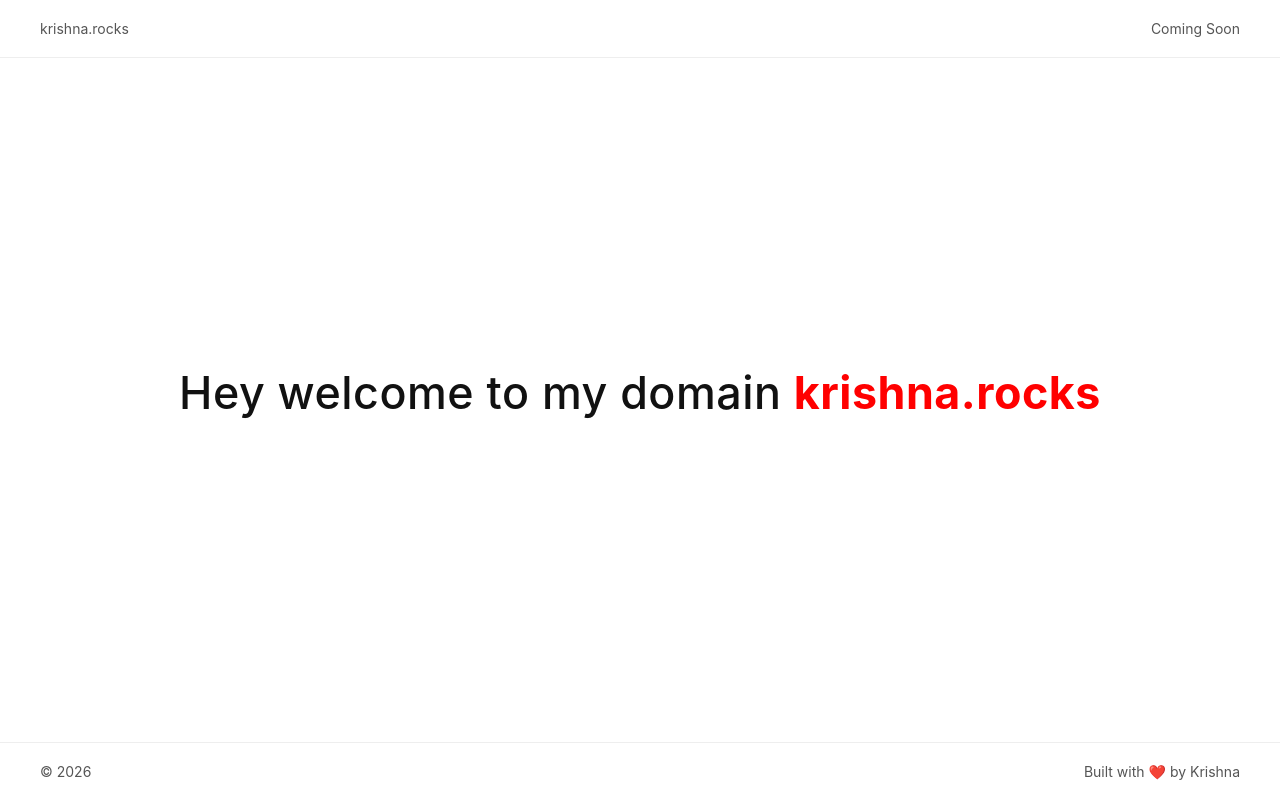
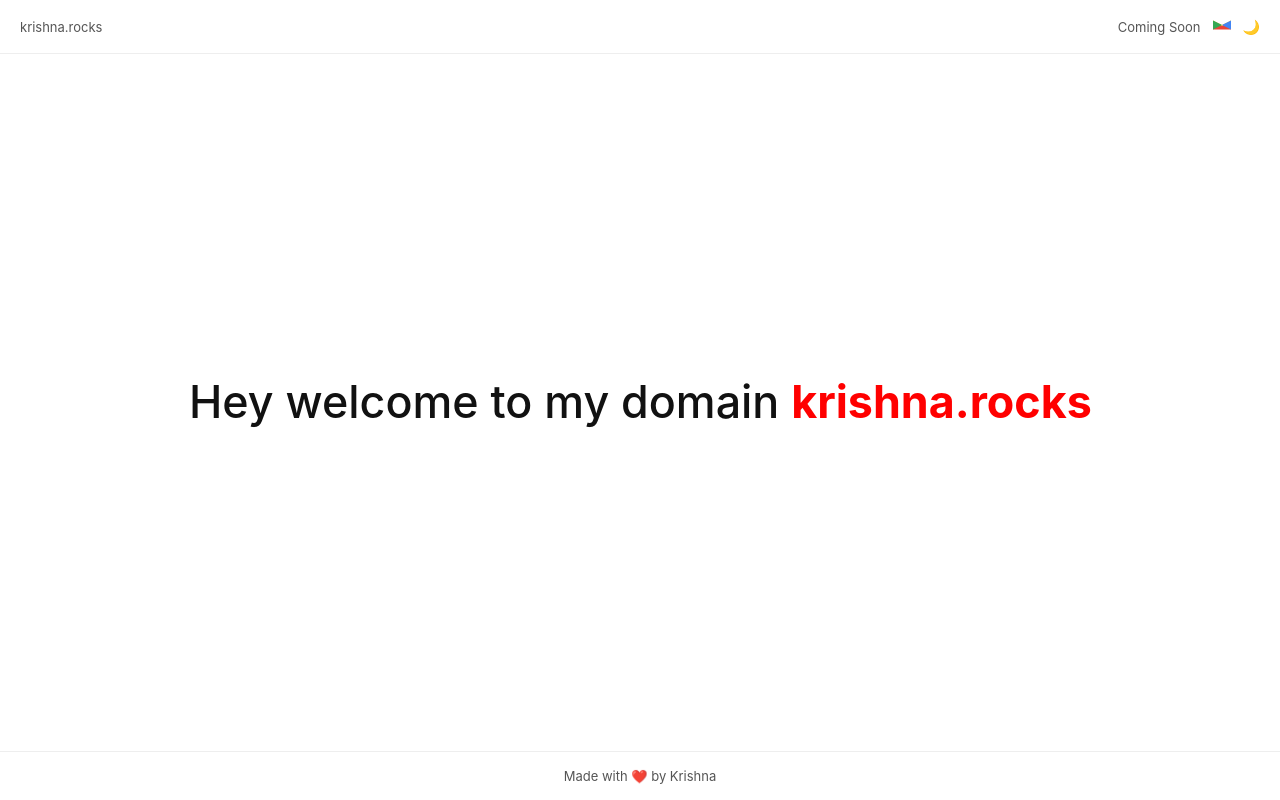
Before and after one commit to krishna180624/krishna.rocks, a plain HTML site: page index.html in a window 1280 px wide. Drawn offline with Linux system fonts and the light colour scheme.

Commit message:
Update index.html

```diff
--- a/index.html
+++ b/index.html
@@ -11,22 +11,33 @@
       padding: 0;
       box-sizing: border-box;
       font-family: -apple-system, BlinkMacSystemFont, "Segoe UI", Roboto, sans-serif;
+      transition: background 0.3s, color 0.3s;
     }
 
     body {
-      height: 100vh;
+      min-height: 100vh;
       display: flex;
       flex-direction: column;
       background: #ffffff;
       color: #111;
     }
 
+    body.dark {
+      background: #111;
+      color: #f5f5f5;
+    }
+
     header, footer {
-      padding: 20px 40px;
+      padding: 16px 20px;
       display: flex;
       justify-content: space-between;
-      font-size: 14px;
+      align-items: center;
+      font-size: 13px;
       color: #555;
+    }
+
+    body.dark header, body.dark footer {
+      color: #aaa;
     }
 
     header {
@@ -35,6 +46,15 @@
 
     footer {
       border-top: 1px solid #eee;
+      justify-content: center;
+    }
+
+    body.dark header {
+      border-color: #333;
+    }
+
+    body.dark footer {
+      border-color: #333;
     }
 
     main {
@@ -43,14 +63,23 @@
       align-items: center;
       justify-content: center;
       text-align: center;
+      padding: 20px;
     }
 
     h1 {
-      font-size: 2rem;
+      font-size: clamp(1.5rem, 5vw, 2.8rem);
       font-weight: 500;
-      letter-spacing: 0.5px;
-      white-space: nowrap;
-      min-height: 1.5em;
+      line-height: 1.4;
+      opacity: 0;
+      transform: scale(0.95);
+      animation: fadeScale 0.8s ease forwards;
+    }
+
+    @keyframes fadeScale {
+      to {
+        opacity: 1;
+        transform: scale(1);
+      }
     }
 
     .highlight {
@@ -58,10 +87,32 @@
       font-weight: bold;
     }
 
-    @media (min-width: 768px) {
-      h1 {
-        font-size: 2.8rem;
-      }
+    body.dark .highlight {
+      color: #ff4d4d;
+    }
+
+    .toggle {
+      cursor: pointer;
+      border: none;
+      background: none;
+      font-size: 14px;
+      color: inherit;
+    }
+
+    .right {
+      display: flex;
+      align-items: center;
+      gap: 12px;
+    }
+
+    .gmail {
+      width: 18px;
+      height: 18px;
+      cursor: pointer;
+    }
+
+    .gmail:hover {
+      opacity: 0.7;
     }
   </style>
 </head>
@@ -70,7 +121,21 @@
 
   <header>
     <div>krishna.rocks</div>
-    <div>Coming Soon</div>
+
+    <div class="right">
+      <span>Coming Soon</span>
+
+      <a href="mailto:kv787848@gmail.com">
+        <svg class="gmail" viewBox="0 0 24 24">
+          <path fill="#EA4335" d="M12 13.065L0 6.75V18h24V6.75z"/>
+          <path fill="#FBBC05" d="M12 13.065l12-6.315V6L12 12 0 6v.75z"/>
+          <path fill="#34A853" d="M0 6v12l12-6z"/>
+          <path fill="#4285F4" d="M24 6v12l-12-6z"/>
+        </svg>
+      </a>
+
+      <button class="toggle" onclick="toggleMode()">🌙</button>
+    </div>
   </header>
 
   <main>
@@ -78,8 +143,7 @@
   </main>
 
   <footer>
-    <div>© 2026</div>
-    <div>Built with ❤️ by Krishna</div>
+    <div>Made with ❤️ by Krishna</div>
   </footer>
 
   <script>
@@ -113,6 +177,10 @@
 
       typeText();
     });
+
+    function toggleMode() {
+      document.body.classList.toggle("dark");
+    }
   </script>
 
 </body>
```
